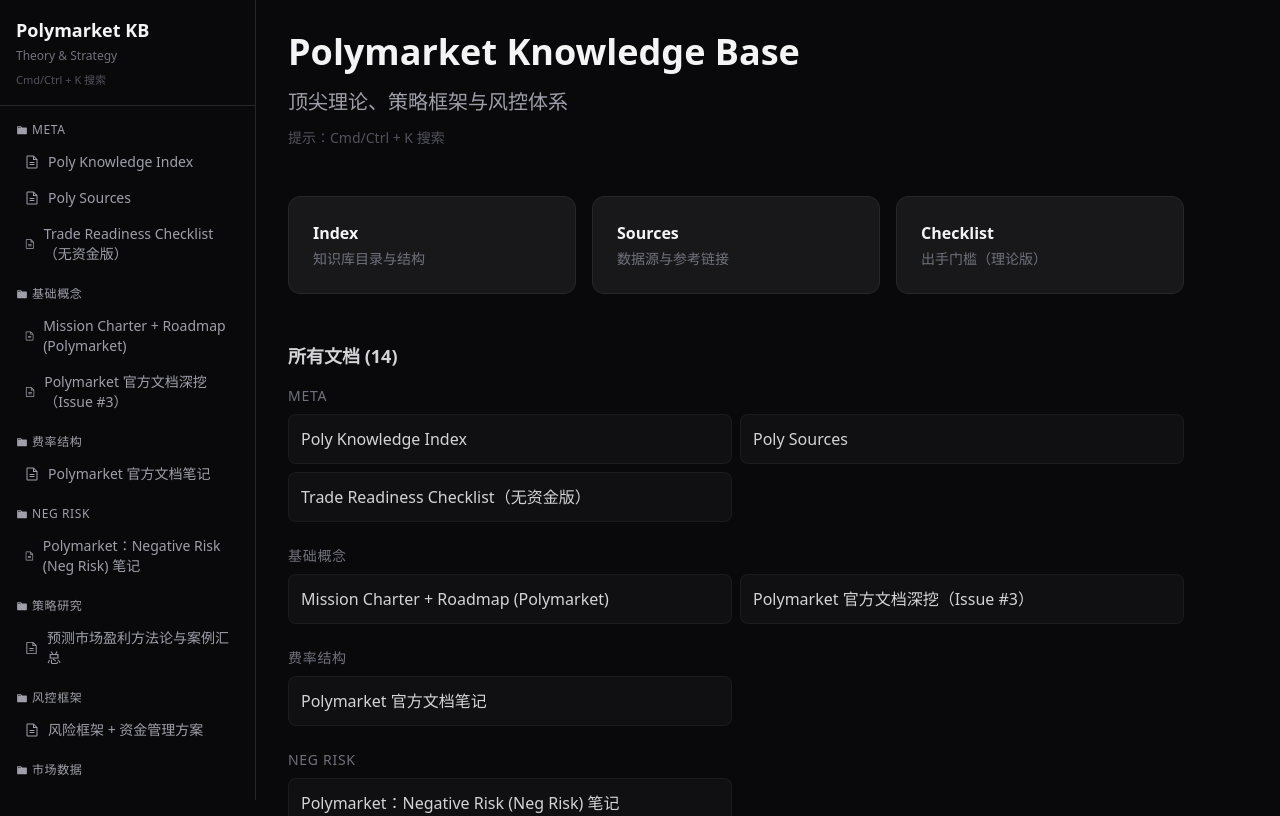
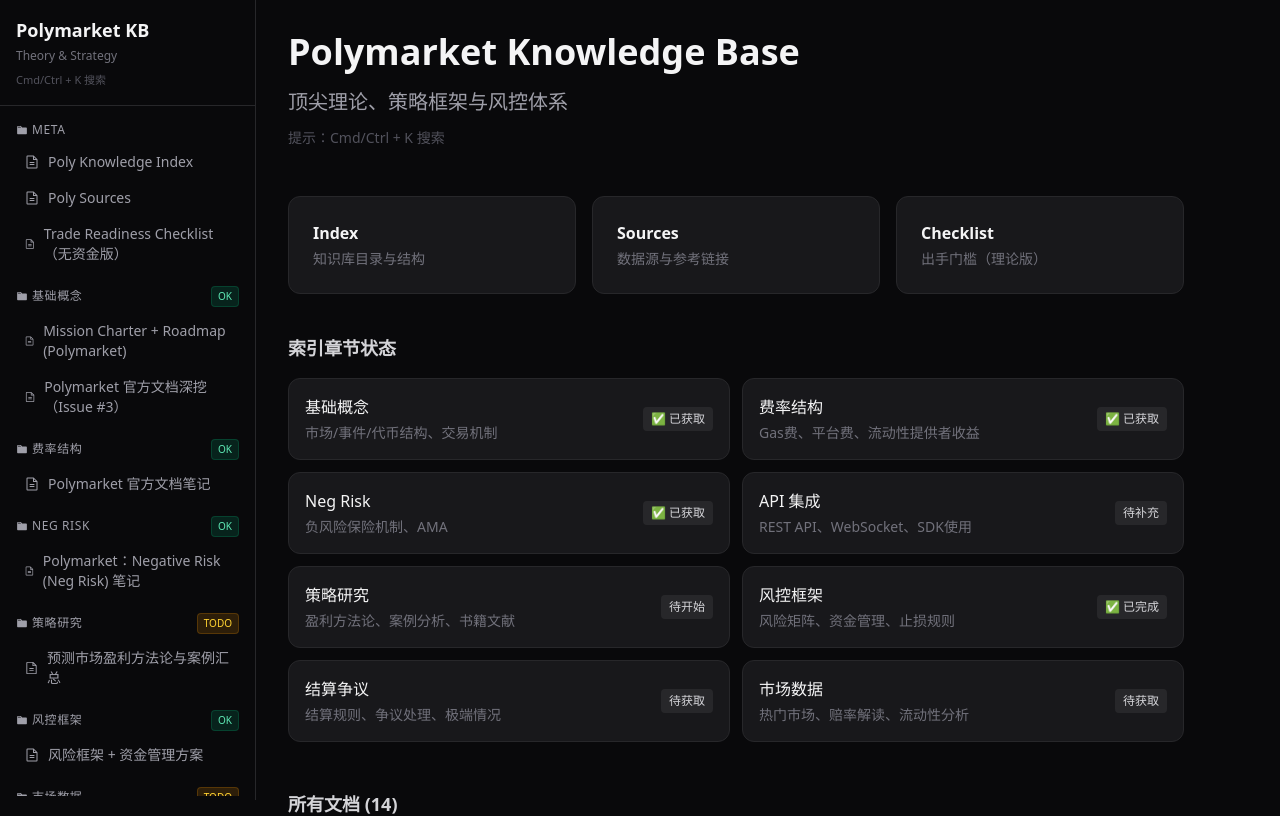
Before and after one commit to feixingxuerong/polymark-kb, a Next.js app: page / in a window 1280 px wide. Shown: the top 816 px of the page. Built offline with nearby package versions, Linux system fonts and the light colour scheme.

Commit message:
Show index chapter status in sidebar and homepage

```diff
--- a/app/layout.tsx
+++ b/app/layout.tsx
@@ -3,6 +3,7 @@
 import { Sidebar } from '@/components/Sidebar'
 import { SearchCmd } from '@/components/SearchCmd'
 import { getDocsByCategory } from '@/lib/docs'
+import { getIndexChapters } from '@/lib/nav'
 
 export const metadata: Metadata = {
   title: 'Polymarket Knowledge Base',
@@ -15,12 +16,13 @@
   children: React.ReactNode
 }) {
   const categories = getDocsByCategory()
+  const chapters = getIndexChapters()
 
   return (
     <html lang="en">
       <body className="antialiased">
         <div className="flex min-h-[100dvh] bg-zinc-950 text-zinc-100">
-          <Sidebar categories={categories} />
+          <Sidebar categories={categories} chapters={chapters} />
           <main className="flex-1 ml-64 p-8">{children}</main>
         </div>
         <SearchCmd />
--- a/app/page.tsx
+++ b/app/page.tsx
@@ -1,9 +1,12 @@
 import Link from 'next/link'
 import { getAllDocs, getDocsByCategory } from '@/lib/docs'
+
+import { getIndexChapters } from '@/lib/nav'
 
 export default function Home() {
   const docs = getAllDocs()
   const categories = getDocsByCategory()
+  const chapters = getIndexChapters()
 
   return (
     <div className="max-w-4xl">
@@ -13,7 +16,7 @@
         <p className="text-sm text-zinc-600 mt-3">提示：Cmd/Ctrl + K 搜索</p>
       </section>
 
-      <section className="mb-12">
+      <section className="mb-10">
         <div className="grid grid-cols-3 gap-4">
           <Link
             href="/docs/index"
@@ -41,6 +44,23 @@
         </div>
       </section>
 
+      <section className="mb-12">
+        <h2 className="text-lg font-semibold text-zinc-300 mb-4">索引章节状态</h2>
+        <div className="grid grid-cols-2 gap-3">
+          {chapters.map((c) => (
+            <div key={c.name} className="p-4 bg-zinc-900 border border-zinc-800 rounded-xl">
+              <div className="flex items-center justify-between gap-2">
+                <div>
+                  <p className="text-zinc-100 font-medium">{c.name}</p>
+                  <p className="text-sm text-zinc-500 mt-1 line-clamp-2">{c.desc}</p>
+                </div>
+                <span className="text-xs px-2 py-1 rounded bg-zinc-800 text-zinc-300">{c.status}</span>
+              </div>
+            </div>
+          ))}
+        </div>
+      </section>
+
       <section>
         <h2 className="text-lg font-semibold text-zinc-300 mb-4">所有文档 ({docs.length})</h2>
         {Object.entries(categories).map(([category, categoryDocs]) => (
--- a/components/Sidebar.tsx
+++ b/components/Sidebar.tsx
@@ -3,11 +3,21 @@
 import Link from 'next/link'
 import { Folder, FileText } from '@phosphor-icons/react'
 import type { DocMeta } from '@/lib/docs'
+import type { IndexChapter } from '@/lib/nav'
+
+function statusTone(status: string): { label: string; className: string } {
+  const s = status.trim()
+  if (s.includes('✅')) return { label: 'OK', className: 'bg-emerald-500/15 text-emerald-300 border-emerald-500/20' }
+  if (s.includes('待')) return { label: 'TODO', className: 'bg-amber-500/15 text-amber-300 border-amber-500/20' }
+  return { label: s || '—', className: 'bg-zinc-700/20 text-zinc-300 border-zinc-700/30' }
+}
 
 export function Sidebar({
   categories,
+  chapters,
 }: {
   categories: Record<string, DocMeta[]>
+  chapters: IndexChapter[]
 }) {
   return (
     <aside className="fixed left-0 top-0 h-screen w-64 bg-zinc-950 border-r border-zinc-800">
@@ -20,12 +30,27 @@
       </div>
 
       <nav className="p-4 overflow-y-auto h-[calc(100vh-110px)]">
-        {Object.entries(categories).map(([category, docs]) => (
+        {Object.entries(categories).map(([category, docs]) => {
+          const ch = chapters.find((c) => c.name === category)
+          const tone = ch ? statusTone(ch.status) : null
+
+          return (
             <div key={category} className="mb-4">
-            <h3 className="text-xs font-medium text-zinc-400 uppercase tracking-wider mb-2 flex items-center gap-1">
+              <div className="flex items-center justify-between gap-2 mb-2">
+                <h3 className="text-xs font-medium text-zinc-400 uppercase tracking-wider flex items-center gap-1">
                   <Folder weight="fill" className="w-3 h-3" />
                   {category}
                 </h3>
+                {tone && (
+                  <span
+                    className={`text-[10px] px-1.5 py-0.5 rounded border ${tone.className}`}
+                    title={ch?.status}
+                  >
+                    {tone.label}
+                  </span>
+                )}
+              </div>
+
               <ul className="space-y-1">
                 {docs.map((doc) => (
                   <li key={doc.slug}>
@@ -40,7 +65,8 @@
                 ))}
               </ul>
             </div>
-        ))}
+          )
+        })}
       </nav>
     </aside>
   )
```
Lines whose indentation alone changed are shown as unchanged.
